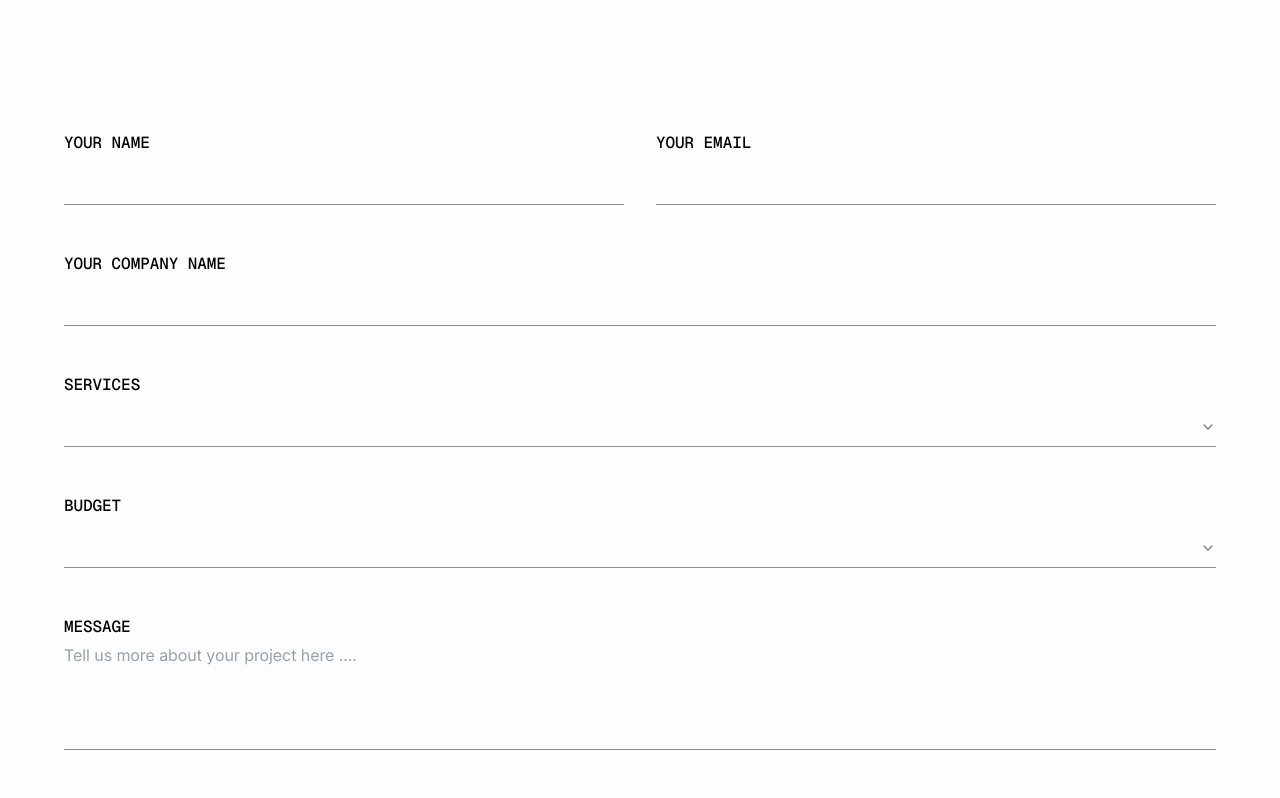
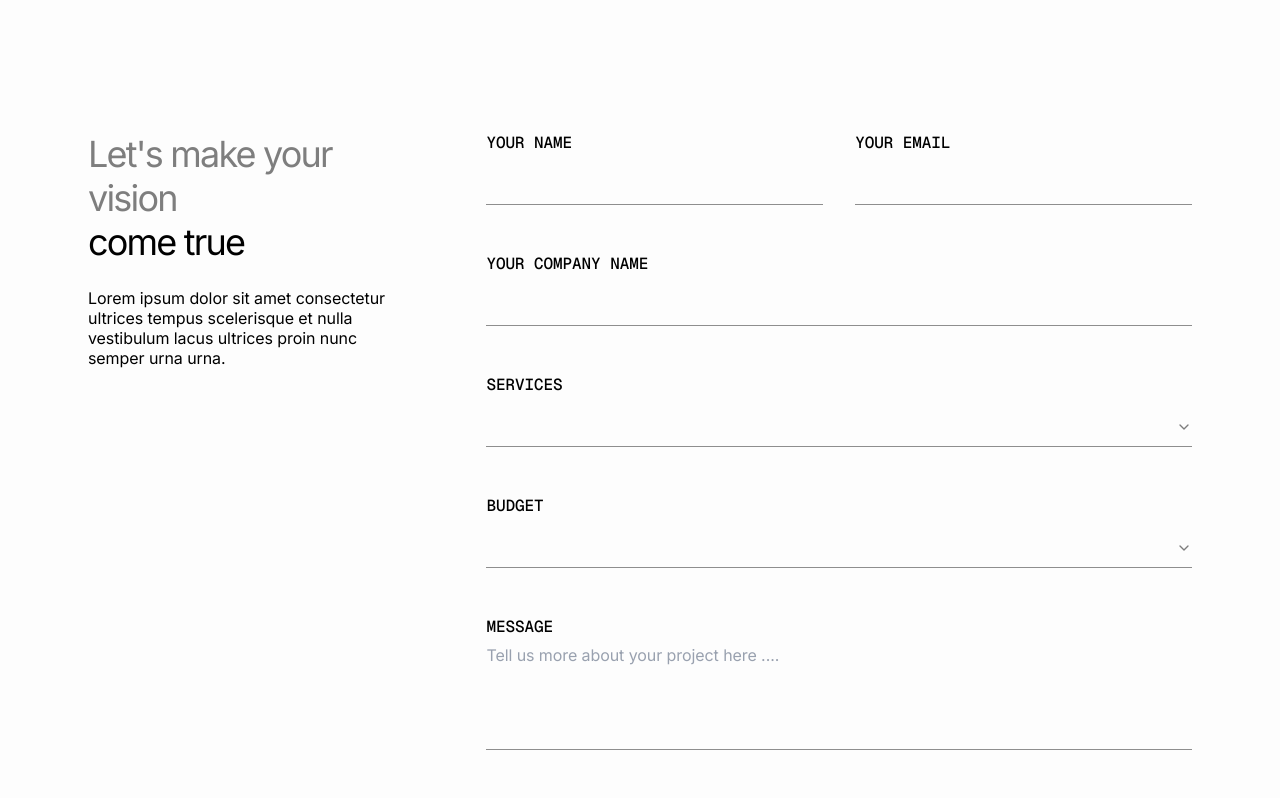
Before and after one commit to trung-hao-tran/lunapic, a Next.js app: page / in a window 1280 px wide. Shown: the part 6202-7000 px from the top of the page. Built offline with nearby package versions, Linux system fonts and the light colour scheme; a web font is replaced by a local one.

Commit message:
fix: contact section

```diff
--- a/src/app/contact/page.tsx
+++ b/src/app/contact/page.tsx
@@ -272,7 +272,7 @@ export default function ContactPage() {
                                             animate={{ opacity: 1, x: 0 }}
                                             exit={{ opacity: 0, x: -20 }}
                                             transition={BASE_TRANSITION}>
-                                            <ContactSection bgColor='black' />
+                                            <ContactSection bgColor='black' showLeftColumn={false} />
                                         </motion.div>
                                     ) : (
                                         <motion.div
--- a/src/components/ContactSection.tsx
+++ b/src/components/ContactSection.tsx
@@ -8,9 +8,10 @@ import { Select, SelectContent, SelectItem, SelectTrigger, SelectValue } from '@
 
 interface ContactSectionProps {
     bgColor?: 'white' | 'black';
+    showLeftColumn?: boolean;
 }
 
-export function ContactSection({ bgColor = 'white' }: ContactSectionProps) {
+export function ContactSection({ bgColor = 'white', showLeftColumn = true }: ContactSectionProps) {
     const [formData, setFormData] = useState({
         name: '',
         email: '',
@@ -136,7 +137,57 @@ export function ContactSection({ bgColor = 'white' }: ContactSectionProps) {
     };
 
     return (
-        <form onSubmit={handleSubmit} className='space-y-12'>
+        <div className={showLeftColumn ? 'mx-auto px-6' : ''}>
+            <div className={showLeftColumn ? 'grid grid-cols-1 gap-24 lg:grid-cols-[3fr_7fr]' : ''}>
+                {/* Left Column - Heading & Description */}
+                {showLeftColumn && (
+                    <div>
+                        <h2 className='mb-6'>
+                            <span
+                                style={{
+                                    color: bgColor === 'black' ? 'rgba(255, 255, 255, 0.50)' : 'rgba(0, 0, 0, 0.50)',
+                                    fontFamily: 'Inter, sans-serif',
+                                    fontSize: '2.25rem',
+                                    fontStyle: 'normal',
+                                    fontWeight: 400,
+                                    lineHeight: 'normal',
+                                    letterSpacing: '-0.1125rem'
+                                }}>
+                                Let&apos;s make your vision
+                            </span>{' '}
+                            <span
+                                style={{
+                                    display: 'block',
+                                    color: textColor,
+                                    fontFamily: 'Inter, sans-serif',
+                                    fontSize: '2.25rem',
+                                    fontStyle: 'normal',
+                                    fontWeight: 400,
+                                    lineHeight: 'normal',
+                                    letterSpacing: '-0.1125rem'
+                                }}>
+                                come true
+                            </span>
+                        </h2>
+                        <p
+                            style={{
+                                color: textColor,
+                                fontFamily: 'Inter, sans-serif',
+                                fontSize: '1rem',
+                                fontStyle: 'normal',
+                                fontWeight: 400,
+                                lineHeight: 'normal',
+                                letterSpacing: '-0.005rem',
+                                maxWidth: '400px'
+                            }}>
+                            Lorem ipsum dolor sit amet consectetur ultrices tempus scelerisque et nulla vestibulum lacus
+                            ultrices proin nunc semper urna urna.
+                        </p>
+                    </div>
+                )}
+
+                {/* Right Column - Contact Form */}
+                <form onSubmit={handleSubmit} className='space-y-12'>
                     {/* Name and Email Row */}
                     <div className='grid grid-cols-1 gap-8 md:grid-cols-2'>
                         <div>
@@ -571,5 +622,7 @@ export function ContactSection({ bgColor = 'white' }: ContactSectionProps) {
                 </motion.button>
             </div>
         </form>
+            </div>
+        </div>
     );
 }
```
